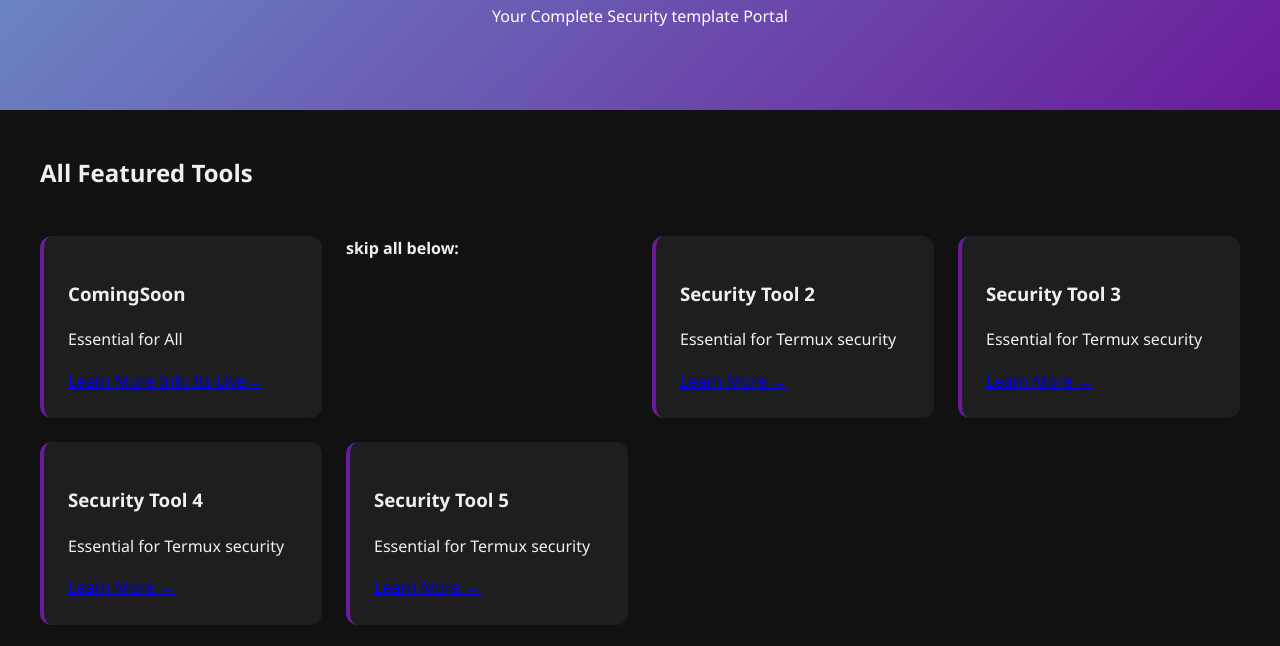
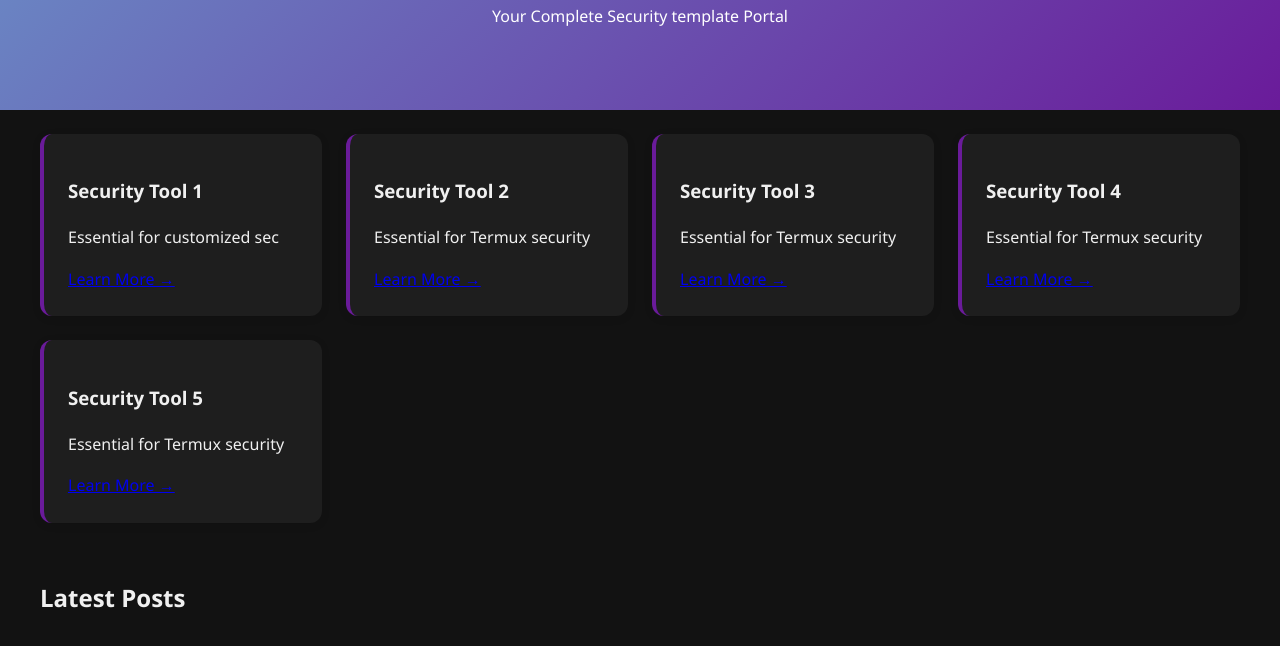
Before and after one commit to B453ZSH/b453zsh.github.io, a plain HTML site: page index.html in a window 1280 px wide. Shown: the part 154-800 px from the top of the page. Drawn offline with Linux system fonts and the light colour scheme.

Commit message:
Update index.html
Signed-off-by: زيك <basezsh@gmail.com>

```diff
--- a/index.html
+++ b/index.html
@@ -41,13 +41,15 @@
 
   <main>
     <div class="grid">
-      <h2 style="grid-column:1/-1">All Featured Tools</h2>
-      <div class="card">
-  <h3>ComingSoon</h3>
-  <p>Essential for All</p>
-  <a href="tools/tool1/">Learn More Info Its Live→</a>
-</div>
-      <strong>skip all below:</strong>
+
+
+
+
+<div class='card'>
+                <h3>Security Tool 1</h3>
+                <p>Essential for customized sec</p>
+                <a href='tools/tool1/'>Learn More →</a>
+              </div>
 <div class='card'>
                 <h3>Security Tool 2</h3>
                 <p>Essential for Termux security</p>
```
